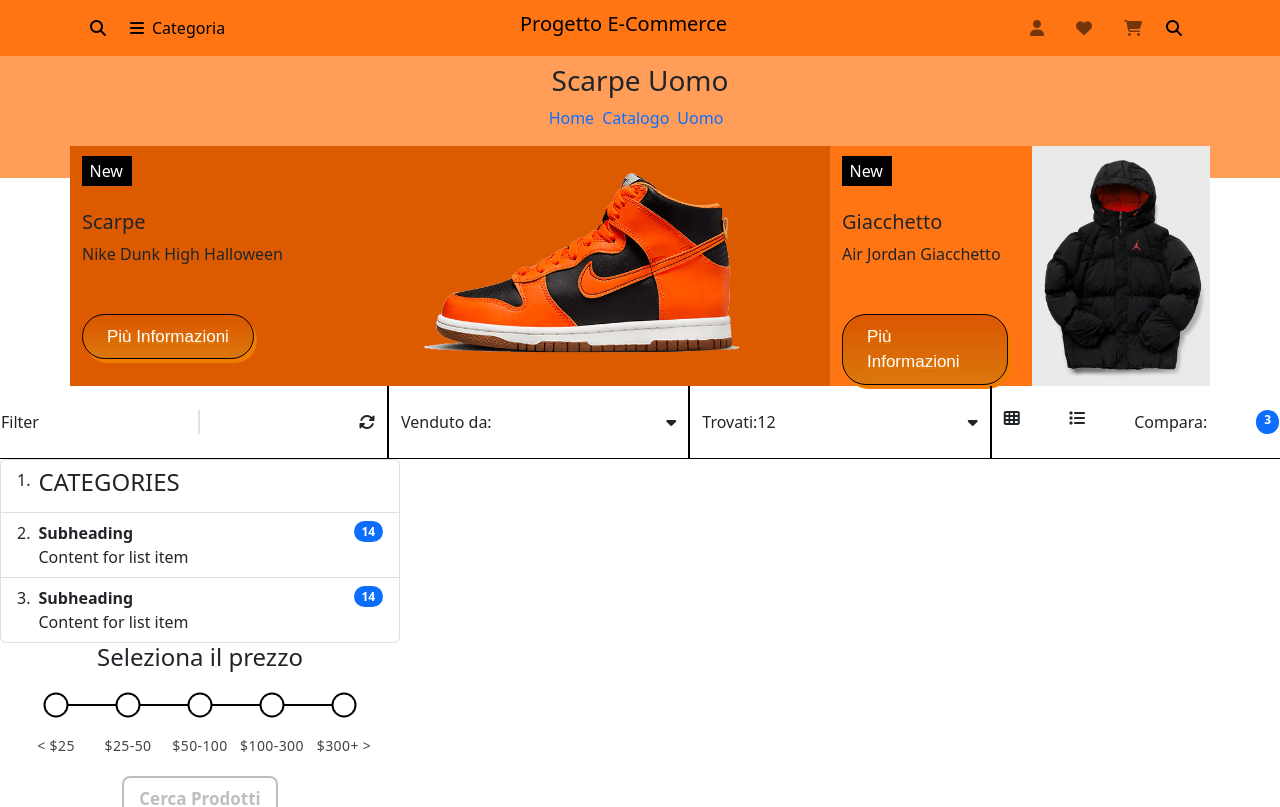
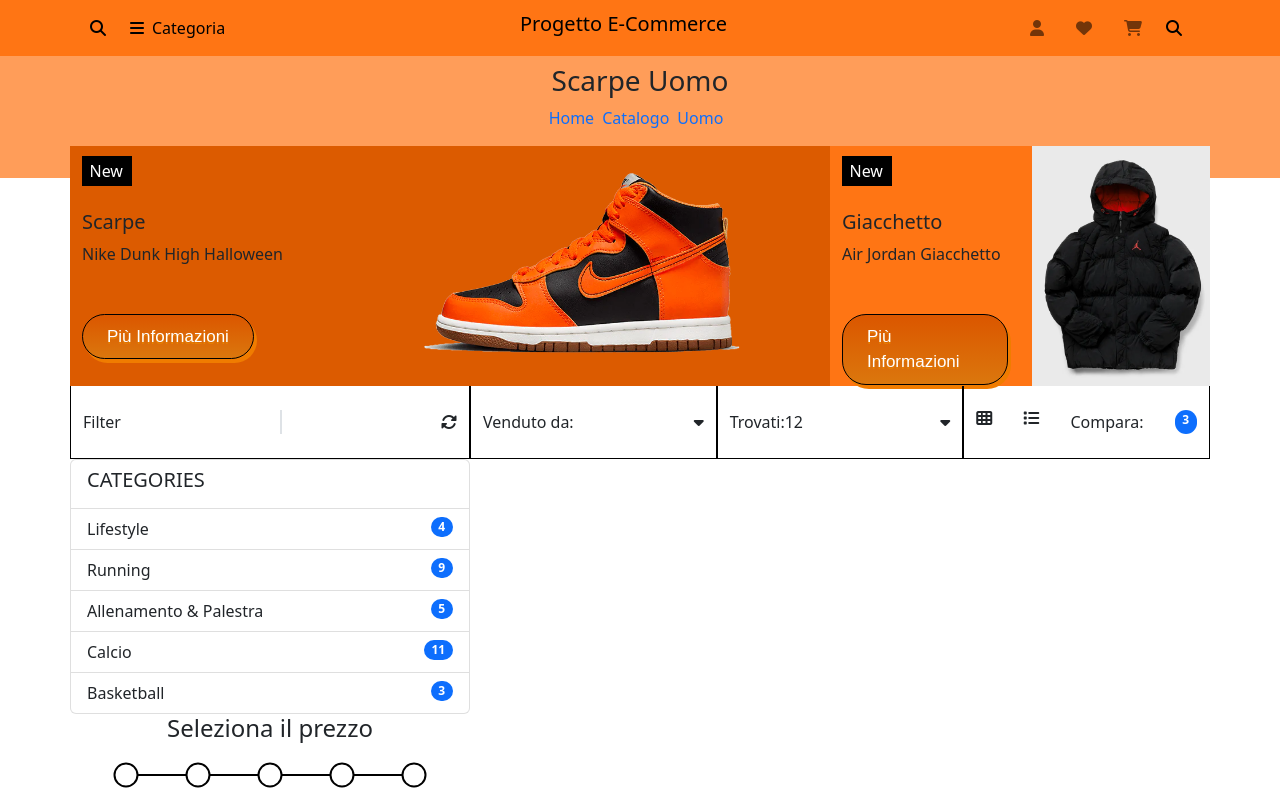
Before and after one commit to FrancescoGentile97/ecommerce-proj, a Vue app: page / in a window 1280 px wide. Shown: the top 807 px of the page. Built offline with nearby package versions, Linux system fonts and the light colour scheme.

Commit message:
fixed categories

```diff
--- a/src/components/Main.vue
+++ b/src/components/Main.vue
@@ -64,7 +64,7 @@
     <!-- fine new section -->
 
     <!-- toolbar -->
-
+    <div class="container">
         <div class="row">
             <div class="my-filter-bar my-border justify-content-between py-4 ">
                 Filter
@@ -87,36 +87,28 @@
                 <span class="badge bg-primary rounded-pill">3</span>
             </div>
         </div>
+    </div>
     <!-- fine tooblar -->
 
     <!-- sidebar categories... -->
+    <div class="container my-p-unset">
         <div class="sidebar">
             <div class="d-flex flex-column">
 
                 <!-- lista delle categorie -->
-            <ol class="list-group list-group-numbered">
-                <li class="list-group-item d-flex justify-content-between align-items-start">
-                    <div class="ms-2 me-auto">
+                <ul class="list-group">
+                    <div class="list-group-item d-flex justify-content-between align-items-start">
                         <div class="fw-bold">
-                            <h4>CATEGORIES</h4>
+                            <h5>CATEGORIES</h5>
                         </div>
                     </div>
+                    <li v-for="category in categories" :key="category.title" class="list-group-item d-flex justify-content-between align-items-start">
+                        {{ category.title }}
+                        <span class="badge bg-primary rounded-pill">
+                            {{ category.badge}}
+                        </span>
                     </li>
-                <li class="list-group-item d-flex justify-content-between align-items-start">
-                    <div class="ms-2 me-auto">
-                        <div class="fw-bold">Subheading</div>
-                        Content for list item
-                    </div>
-                    <span class="badge bg-primary rounded-pill">14</span>
-                </li>
-                <li class="list-group-item d-flex justify-content-between align-items-start">
-                    <div class="ms-2 me-auto">
-                        <div class="fw-bold">Subheading</div>
-                        Content for list item
-                    </div>
-                    <span class="badge bg-primary rounded-pill">14</span>
-                </li>
-            </ol>
+                </ul>
             </div>
             <!-- fine lista categorie -->
 
@@ -214,6 +206,7 @@
             <!-- fine size bar -->
         </div>
         <!-- fine sidebar -->
+    </div>
 </template>
 
 <script>
@@ -222,6 +215,34 @@
     data() {
         return {
             store,
+            categories: [
+                {
+                    title: "Lifestyle",
+                    state: "true",
+                    badge:"4"
+                },
+                {
+                    title: "Running",
+                    state: "true",
+                    badge:"9"
+                },
+                {
+                    title: "Allenamento & Palestra",
+                    state: "true",
+                    badge:"5"
+                },
+                {
+                    title: "Calcio",
+                    state: "true",
+                    badge:"11"
+                },
+                {
+                    title: "Basketball",
+                    state: "true",
+                    badge:"3"
+                },
+
+            ],
             brands: [
                 {
                     title: "Lifestyle",
--- a/src/main.scss
+++ b/src/main.scss
@@ -33,6 +33,10 @@
 .img-new-2{
     width: 200px;
     height: 240px;
+}
+
+.my-p-unset{
+    padding: unset;
 }
 
 
```
Lines whose indentation alone changed are shown as unchanged.
